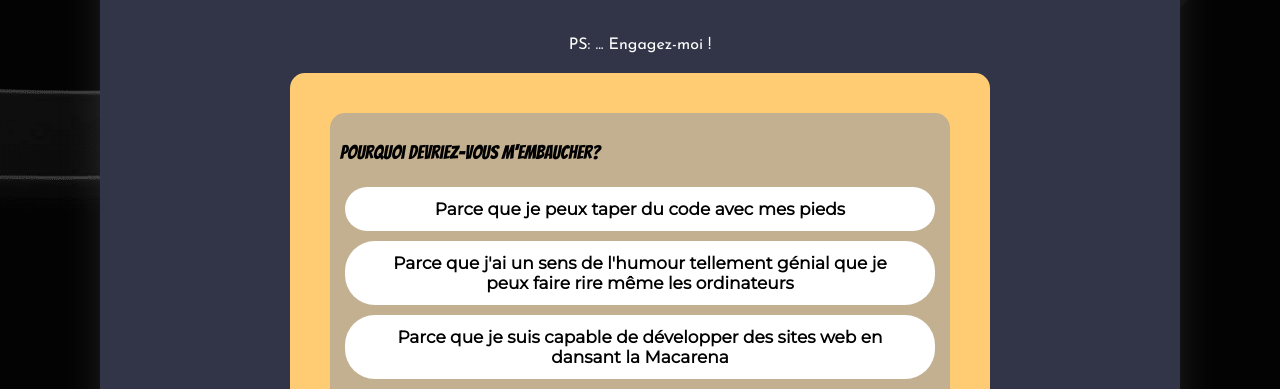
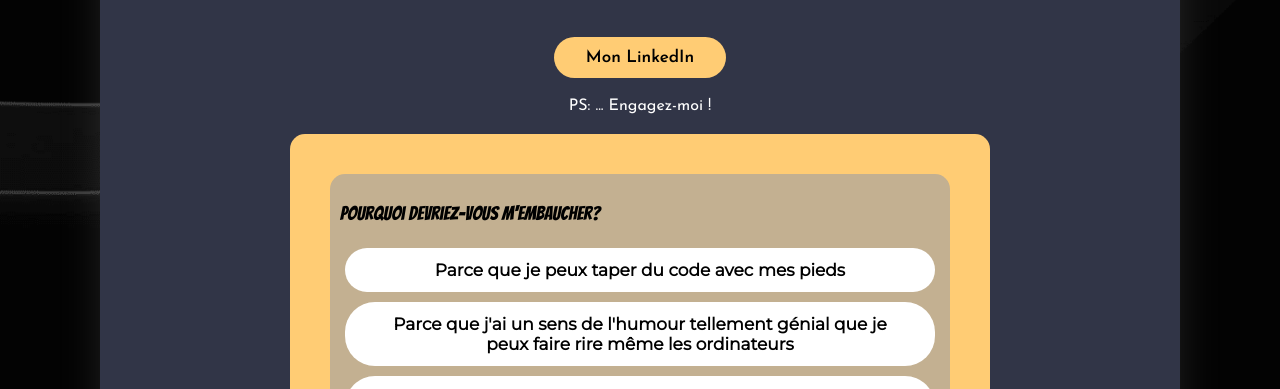
Before and after one commit to Claire-Trucy/Hire-me, a React app: page / in a window 1280 px wide. Shown: the part 381-770 px from the top of the page. Built offline with nearby package versions, Linux system fonts and the light colour scheme; some packages are replaced by stand-ins of ours.

Commit message:
button LinkedIn added

```diff
--- a/src/components/Quizz/Quizz.js
+++ b/src/components/Quizz/Quizz.js
@@ -34,6 +34,7 @@ export default function Quizz() {
                         à conquérir le monde du web !
                     </h6>
                     <h3>Mon CV ne montre pas mon humour, mais mon quizz le fera !</h3>
+                    <a href='https://www.linkedin.com/in/claire-trucy/'><button type="button">Mon LinkedIn</button></a>
                     <h4>PS: ... Engagez-moi !</h4>
                 </div>
                 <div className="quizz_container_questions">
--- a/src/components/Quizz/styles.scss
+++ b/src/components/Quizz/styles.scss
@@ -1,4 +1,26 @@
 @use '../../styles/vars';
+
+button {
+    background-color: #ffcc74;
+    color: black;
+    border: 2px solid transparent;
+    text-decoration: none;
+    padding: 10px 30px;
+    border-radius: 30px;
+    font-size: 17px;
+    font-weight: bold;
+    font-family: 'Josefin Sans', sans-serif;
+    margin-bottom: 20px;
+  }
+
+  button:hover {
+    transform: scale(1.2);
+    background-color: transparent;
+    border: 2px solid #ffcc74;
+    color: #ffcc74;
+    transition: .4s;
+    cursor: pointer;
+  }
 
 .quizz {
     background-image: url("../../assets/img-background.png");
```
